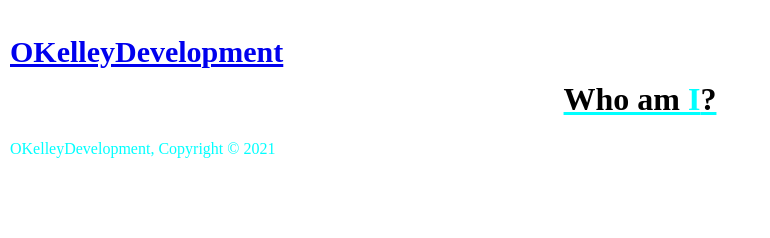
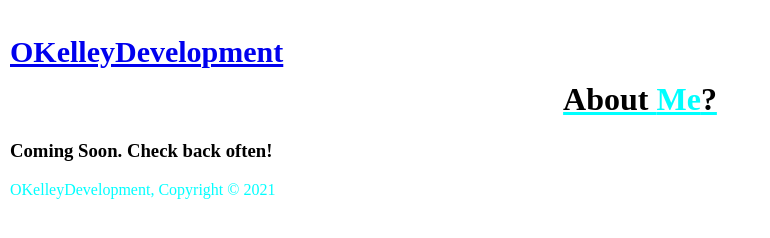
Before and after one commit to OkelleyDevelopment/Blog, a Gatsby site: page /about in a window 1280 px wide. Shown: the whole page, without its empty margins (0-770 px from the left). Built offline with nearby package versions, Linux system fonts and the light colour scheme; Gatsby itself is replaced by a stand-in of ours.

Commit message:
feat: update workflows and small text change on about page

```diff
--- a/src/pages/about.jsx
+++ b/src/pages/about.jsx
@@ -6,8 +6,8 @@ import Layout from "../components/layout/layout";
 const About = () => (
     <Layout>
         <SEO title="About" />
-        <h1 style={{textAlign: "center", textDecoration: "cyan underline"}}>Who am <span style={{color: "cyan"}}>I</span>?</h1>
-
+        <h1 style={{textAlign: "center", textDecoration: "cyan underline"}}>About <span style={{color: "cyan"}}>Me</span>?</h1>
+        <h3>Coming Soon. Check back often!</h3>
     </Layout>
 )
 
--- a/src/pages/portfolio.jsx
+++ b/src/pages/portfolio.jsx
@@ -6,6 +6,7 @@ const Portfolio = () => (
     <Layout>
         <SEO title="Portfolio" />
         <h1 style={{textAlign: "center", textDecoration: "cyan underline"}}>Portfolio</h1>
+        <h3>Coming Soon. Check back often!</h3>
     </Layout>
 )
 
```
Also changed, not shown: .github/workflows/deploy.yml (added).
